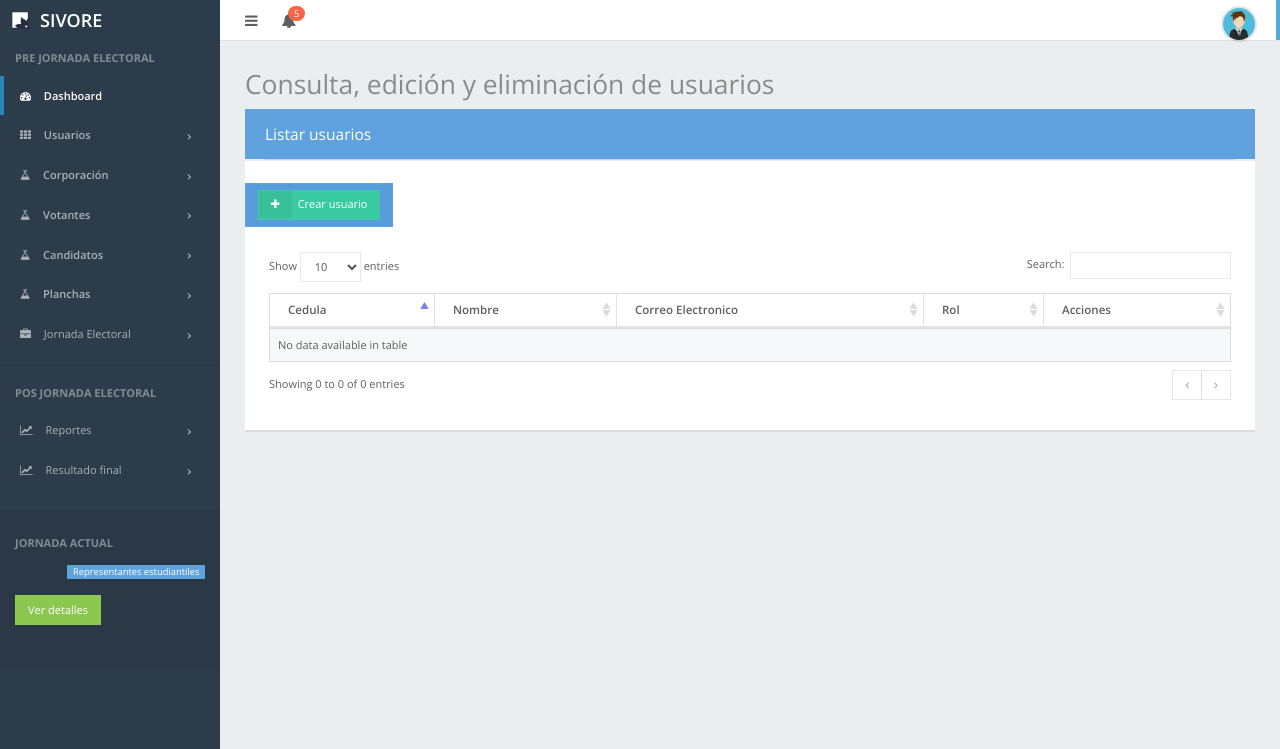
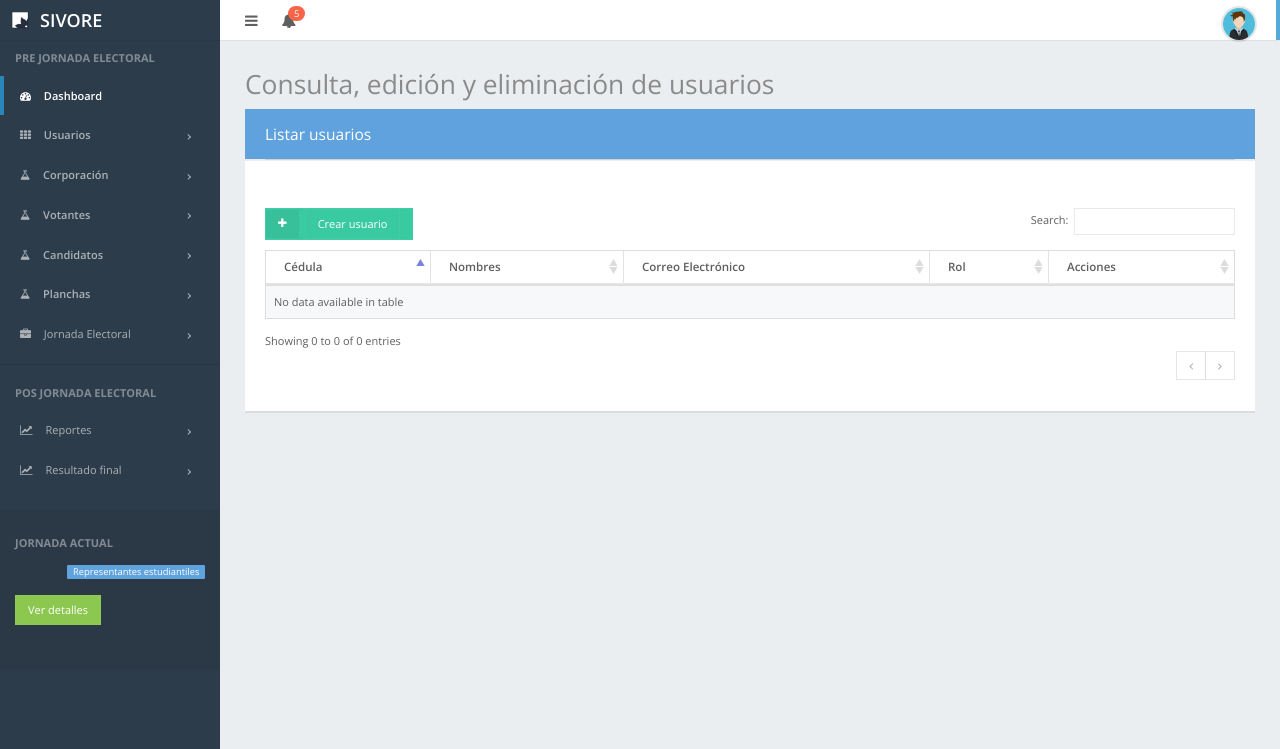
Before and after one commit to Jorgesolis1989/SIVORE, a Django app: page /usuarios/listar/ in a window 1280 px wide. Shown: the top 749 px of the page. Run offline with Django 3.2, Linux system fonts and the light colour scheme; data that the repository does not hold is empty; some libraries are stand-ins or nearby versions.

Commit message:
correcion boton crearusuario y otros detalles

```diff
--- a/usuarios/templates/listar.html
+++ b/usuarios/templates/listar.html
@@ -7,29 +7,25 @@
         <div class="panel-heading">
             <h3 class="panel-title">Listar usuarios</h3>
         </div>
-                <div id="demo-custom-toolbar" class="table-toolbar-left">
-                    <!--<button id="demo-dt-delete-btn" class="btn btn-danger btn-labeled fa fa-times">Eliminar</button>-->
-
     </div>
 
+    <div id="demo-custom-toolbar" class="table-toolbar-left">
+        <button id="demo-btn-addrow" class="btn btn-mint btn-labeled fa fa-plus" ><a href="{% url 'registro_usuario' %}" class="btn btn-mint">Crear usuario</a></button>
+        <!--<button id="demo-dt-delete-btn" class="btn btn-danger btn-labeled fa fa-times">Eliminar</button>-->
     </div>
-	<a href="{% url 'registro_usuario' %}" class="btn btn-primary">  <button id="demo-btn-addrow" class="btn btn-mint btn-labeled fa fa-plus" >Crear usuario</button>
-                 </a>
+
     <div class="panel-body">
-                    <table id="demo-dt-selection" class="table table-striped table-bordered" cellspacing="0" width="100%">
+        <table id="demo-dt-delete" class="table table-striped table-bordered" cellspacing="0" width="100%">
             <thead>
                 <tr>
-                                <th>Cedula</th>
-                                <th>Nombre</th>
-                                <th class="min-tablet">Correo Electronico</th>
+                    <th>Cédula</th>
+                    <th>Nombres</th>
+                    <th class="min-tablet">Correo Electrónico</th>
                     <th class="min-tablet">Rol</th>
                     <th class="min-desktop">Acciones</th>
                 </tr>
             </thead>
             <tbody>
-
-
-
                 {% for usuario in usuarios %}
                     <tr>
                         <td>{{ usuario.persona.cedula }}</td>
```
Lines whose indentation alone changed are shown as unchanged.
